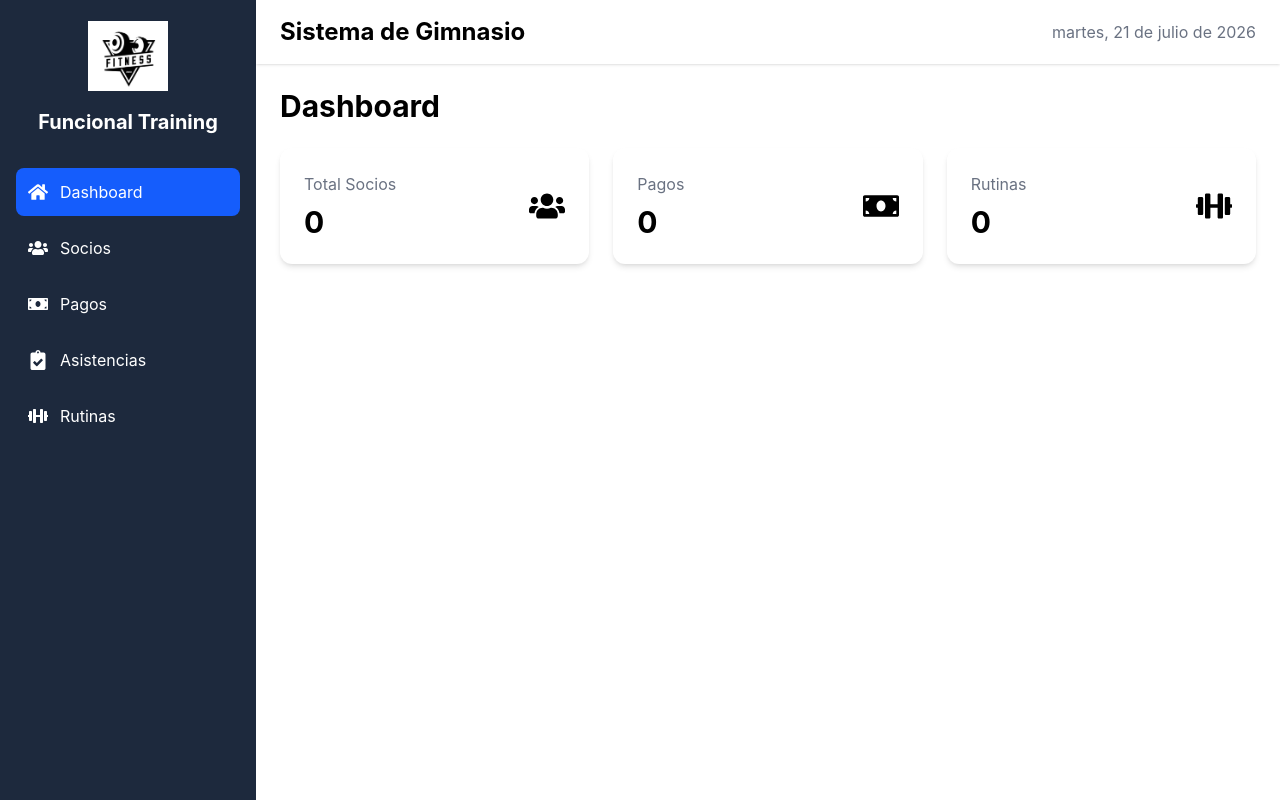
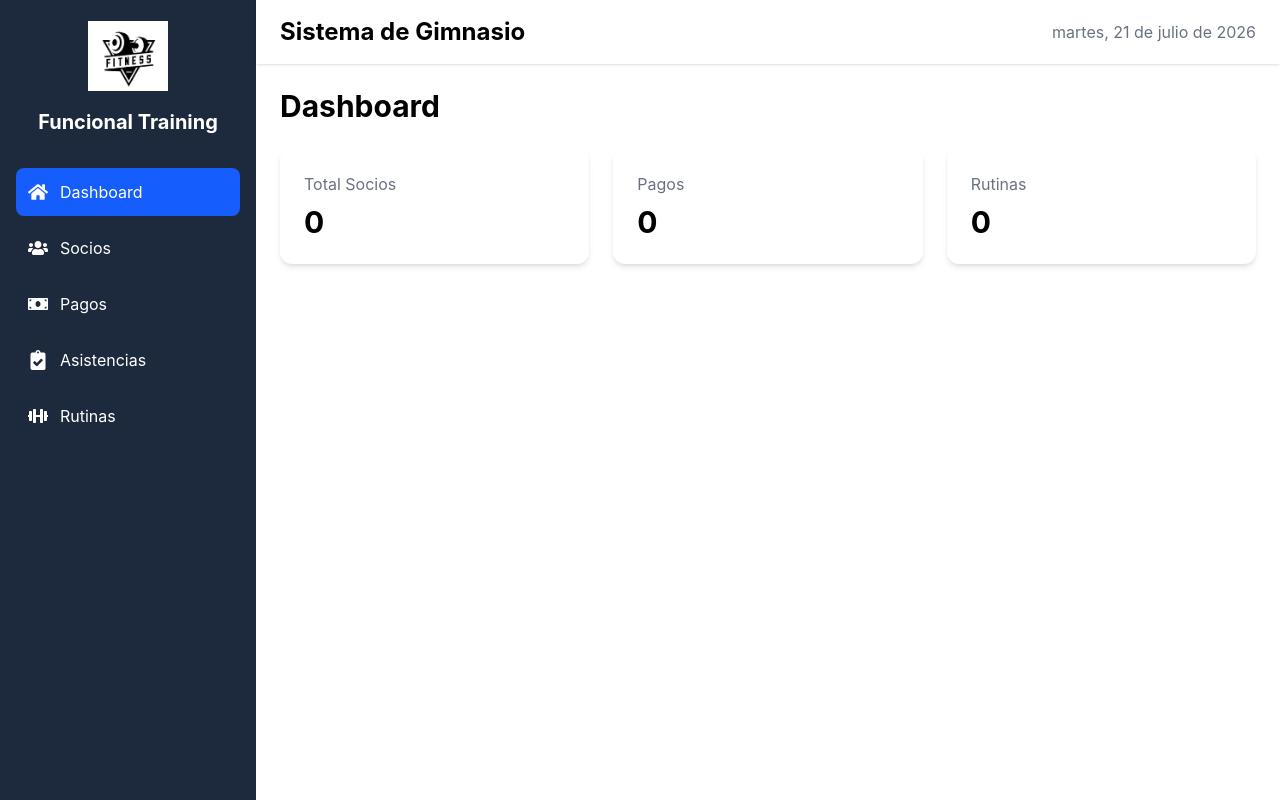
Before and after one commit to ArielGnz/gym-system, a React (Vite) app in the folder client/: page / in a window 1280 px wide. Built offline with nearby package versions, Linux system fonts and the light colour scheme; no server answers.

Commit message:
refactor dashboard

```diff
--- a/client/src/components/common/StatCard.jsx
+++ b/client/src/components/common/StatCard.jsx
@@ -12,8 +12,10 @@ const StatCard = ({ titulo, valor, icono, color }) => {
                 </h2>
                 </div>
 
-                <div className="text-4xl">
-                {icono}
+                <div
+                    className={`${color} p-4 rounded-xl text-white text-3xl`}
+                >
+                    {icono}
                 </div>
             </div>
         </div>
--- a/client/src/pages/Dashboard.jsx
+++ b/client/src/pages/Dashboard.jsx
@@ -15,17 +15,20 @@ function Dashboard() {
         {
             titulo: "Total Socios",
             valor: cantidadSocios,
-            icono: <FaUsers />
+            icono: <FaUsers />,
+            color: "bg-blue-600",
         },
         {
             titulo: "Pagos",
             valor: "0",
-            icono: <FaMoneyBill />
+            icono: <FaMoneyBill />,
+            color: "bg-green-600"
         },
         {
             titulo: "Rutinas",
             valor: "0",
-            icono: <FaDumbbell />
+            icono: <FaDumbbell />,
+            color: "bg-purple-600",
         }
     ];
 
```
